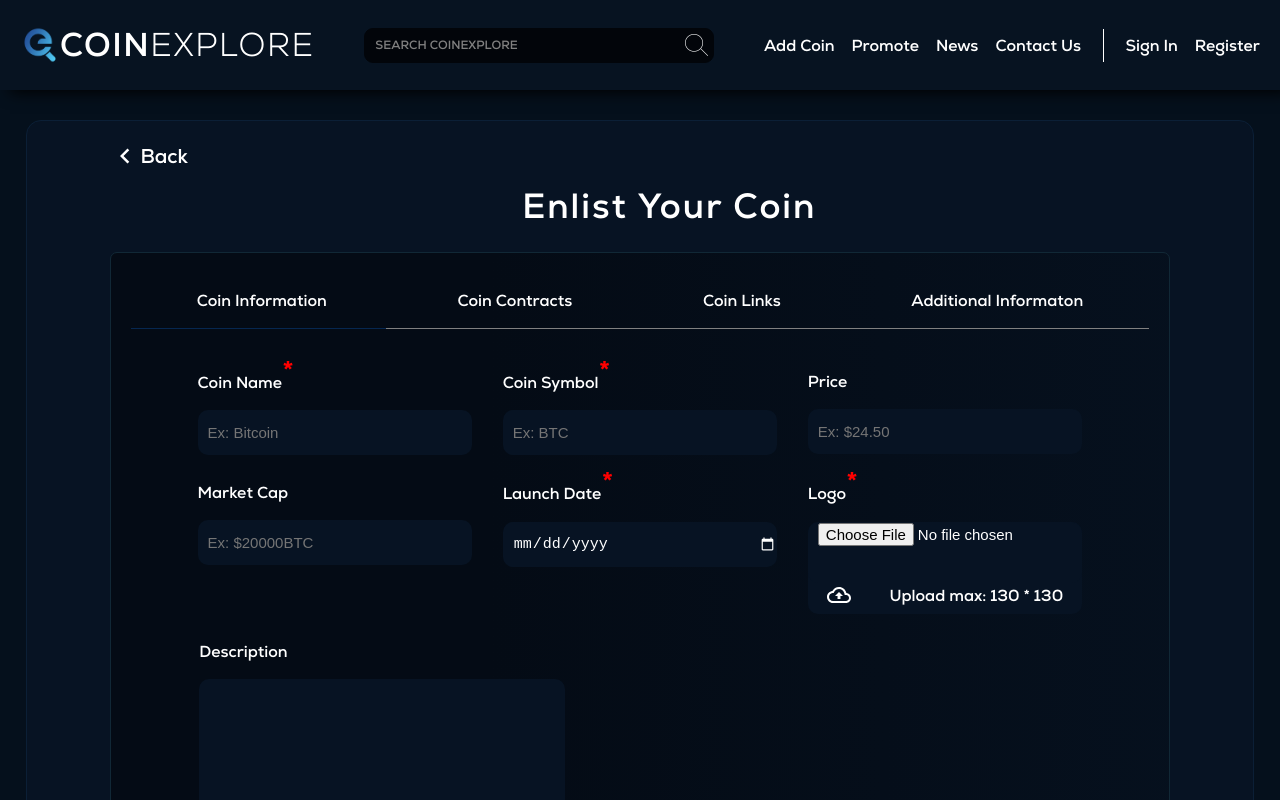
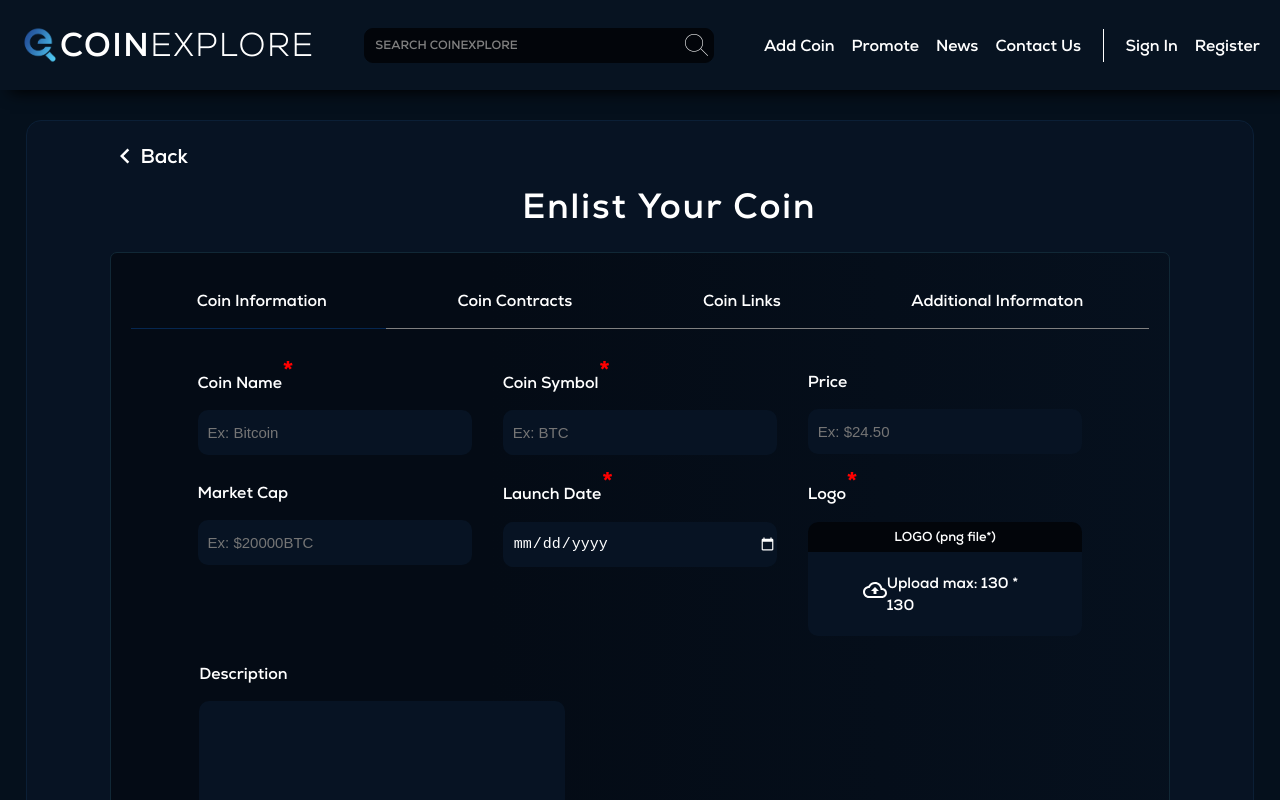
Before and after one commit to molefinancecrypto/Jetcoinexplore, a React (Create React App) app: page /addcoin in a window 1280 px wide. Shown: the top 800 px of the page. Built offline with nearby package versions, Linux system fonts and the light colour scheme.

Commit message:
made final changes for promo page

```diff
--- a/src/components/Menu/BannerpromoAds.js
+++ b/src/components/Menu/BannerpromoAds.js
@@ -53,9 +53,14 @@ export default function BannerpromoAds({overallwidth}) {
 
   return (
     <div style={{padding:overallwidth>900?'20px':'20px 0px'}}>
+      <p style={{width:'80%',margin:'10px auto',color:'#BABABA',textAlign:'left'}}>What you get: The coin will be displayed on our promo section, on our home page.</p>
         <div style={{width:overallwidth>900?'50%':'85%',margin:'15px auto',border:'2px solid #0B1F36',borderRadius:'10px'}}>
-          <input type='file' style={{width:'100%',marginBottom:'15px',padding:'10px'}}/>
-          <div style={{display:'flex',justifyContent:'space-around'}}><p>{uploader}</p> <p>Upload max: 130 * 130</p></div>
+          <input type='file' style={{width:'100%',marginBottom:'15px',padding:'10px',display:'none'}} id='bannerpromoid'/>
+          <p style={{width:'100%',textAlign:'center',padding:'10px',backgroundColor:'#02050a',borderRadius:'10px 10px 0px 0px',fontSize:'17px',boxSizing:'border-box'}}>Banner</p>
+          <label for='bannerpromoid' style={{backgroundColor:'red',width:'100px',cursor:'pointer'}}>
+          <div style={{display:'flex',alignItems:'center',justifyContent:'space-around',width:overallwidth>900?'60%':'80%',margin:'0px auto',padding:'20px'}}><p>{uploader}</p> <p style={{fontSize:'15px'}}>Upload max: 130 * 130</p></div>
+          </label>
+
         </div>
         <div style={{width:overallwidth>900?'60%':'85%',border:'2px solid #0B1F36',padding:'10px 5px',borderRadius:'10px',margin:'10px auto',display:'flex',justifyContent:'space-around'}}><p>Ad redirect:</p> &nbsp; <input type='text' placeholder='https://tt.me/coinexplore' style={{backgroundColor:'transparent',width:'50%',fontSize:'13px',color:'white',outline:'none',borderWidth:'0px 0px 0px',letterSpacing:'1.5px'}}/></div>
         <p style={{width:'80%',margin:'5px auto',textAlign:'center'}}>Coin Unavailable? <NavLink to='/addcoin'>Add here</NavLink></p>
--- a/src/components/Menu/Calendarcomp.js
+++ b/src/components/Menu/Calendarcomp.js
@@ -115,9 +115,10 @@ export default function Calendarcomp({overallwidth}) {
 
 
   return (<div>
+<p style={{width:'80%',margin:'10px auto',color:'#BABABA',textAlign:'left'}}>What you get: The coin will be displayed on our promo section, on our home page.</p>
+<div className = 'searchholdercalendar' >
 
-<div className = 'searchholdercalendar' >
-     <div  ref={menuref} style={{width:'100%',height:"35px",position:'relative'}}>
+     <div  ref={menuref} style={{width:'90%',height:"35px",position:'relative'}}>
         <div onClick={rolldownsearch} style={{width:'100%',padding:'7px',paddingLeft:'10px',boxSizing:'border-box',height:'100%',outline:'none',color:'white',border:"1px solid #02050a", borderRadius:'9px',backgroundColor:'#02050a'}}>
             <p style={{display:'flex',justifyContent:'left',alignItems:'center',height:'100%',fontSize:'12px',color:'grey'}}>{searchvalue===''? <p>SEARCH COINEXPLORE</p> :searchvalue }</p>
             <p style={{height:'35px',width:'35px',display:'flex',justifyContent:'center',alignItems:'center',position:'absolute',right:'0px',bottom:'0px'}}><img src={alexisearch}/></p>
--- a/src/components/Menu/ListCoin.js
+++ b/src/components/Menu/ListCoin.js
@@ -96,8 +96,11 @@ function ListCoin() {
                         <section style={{textAlign:windowidth<=900?'center':'left',width:windowidth<=900?'100%':'30%',height:'auto',marginBottom:windowidth<=900?'25px':'0px',marginTop:'-20px'}}>
                             <p style={{textAlign:'left',color:'white',marginBottom:windowidth<=900?'5px':'15px'}}>Logo<sup class="asterix">*</sup></p>
                             <div style={{width:'100%',backgroundColor:'#071323',borderRadius:'10px'}}>
-                                <input type='file' style={{height:'60px',paddingLeft:'10px',boxSizing:'border-box',borderRadius:'10px',width:'100%',fontSize:'15px',backgroundColor:'#071323' ,color:'white',outline:'none',borderWidth:'0px 0px 0px',borderColor:'rgba(95, 94, 94, 0.698)',textAlign:'left'}}/>
-                                <div style={{display:'flex',justifyContent:'space-around'}}><p>{uploader}</p> <p>Upload max: 130 * 130</p></div>
+                                <input type='file' id='listcoinfile' style={{height:'60px',display:'none',paddingLeft:'10px',boxSizing:'border-box',borderRadius:'10px',width:'100%',fontSize:'15px',backgroundColor:'#071323' ,color:'white',outline:'none',borderWidth:'0px 0px 0px',borderColor:'rgba(95, 94, 94, 0.698)',textAlign:'left'}}/>
+                                <p style={{width:'100%',textAlign:'center',padding:'5px',backgroundColor:'#02050a',borderRadius:'10px 10px 0px 0px',fontSize:'13px',boxSizing:'border-box'}}>LOGO (png file*)</p>
+                                <label for='listcoinfile' style={{backgroundColor:'red',width:'100px',cursor:'pointer'}}>
+                                <div style={{display:'flex',justifyContent:'space-around',alignItems:'center',width:'60%',margin:'0px auto',padding:'20px'}}><p>{uploader}</p> <p style={{fontSize:'15px'}}>Upload max: 130 * 130</p></div>
+                                </label>
                             </div>
                         </section>
                     </div>
--- a/src/components/Menu/Promoted.js
+++ b/src/components/Menu/Promoted.js
@@ -230,8 +230,8 @@ const Calculator = (promoarr,bannerarr)=>{
                     <p style={{width:'100%',display:'flex',justifyContent:'space-around',marginTop:'10px'}}><span>7+ Days</span><span>15% Off</span></p>
                     <p style={{width:'100%',display:'flex',justifyContent:'space-around',marginTop:'10px',marginBottom:'10px'}}><span>14+ Days</span><span>25% Off</span></p>
                 </div>
-                <p style={{textAlign:'center',color:'#BABABA',width:overallwidth>900?'80%':'100%',margin:'5px auto',marginTop:'15px'}}>NB: By completing any purchase or advertising request,you agree that there
-                                                                will be no refunds issued either in part or full, as expressly stated <span style={{display:'block'}}>in our <a href="#">Terms & Conditions</a></span></p>
+                <p style={{textAlign:'center',color:'#BABABA',width:overallwidth>900?'80%':'100%',margin:'5px auto',marginTop:'15px'}}>NOTE: By completing any purchase or advertising request,you agree that there
+                                                                will be no refunds issued either in part or full, as expressly stated in our<span style={{display:'block'}}> <a href="#">Terms & Conditions</a></span></p>
                 </div>
             </div>
             <div style={{width:overallwidth>900?'30%':'100%',margin:overallwidth>900?'0px':'30px auto',height:'100%'}}>
```
